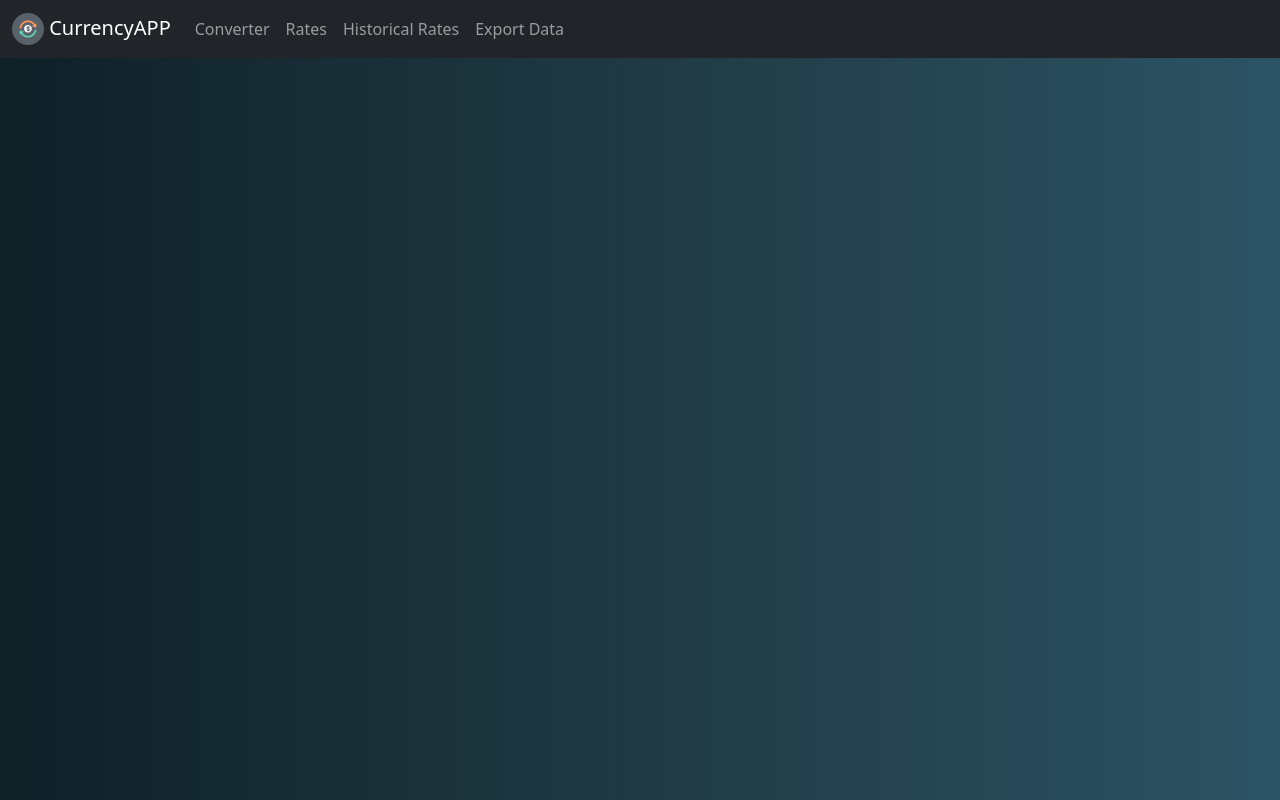
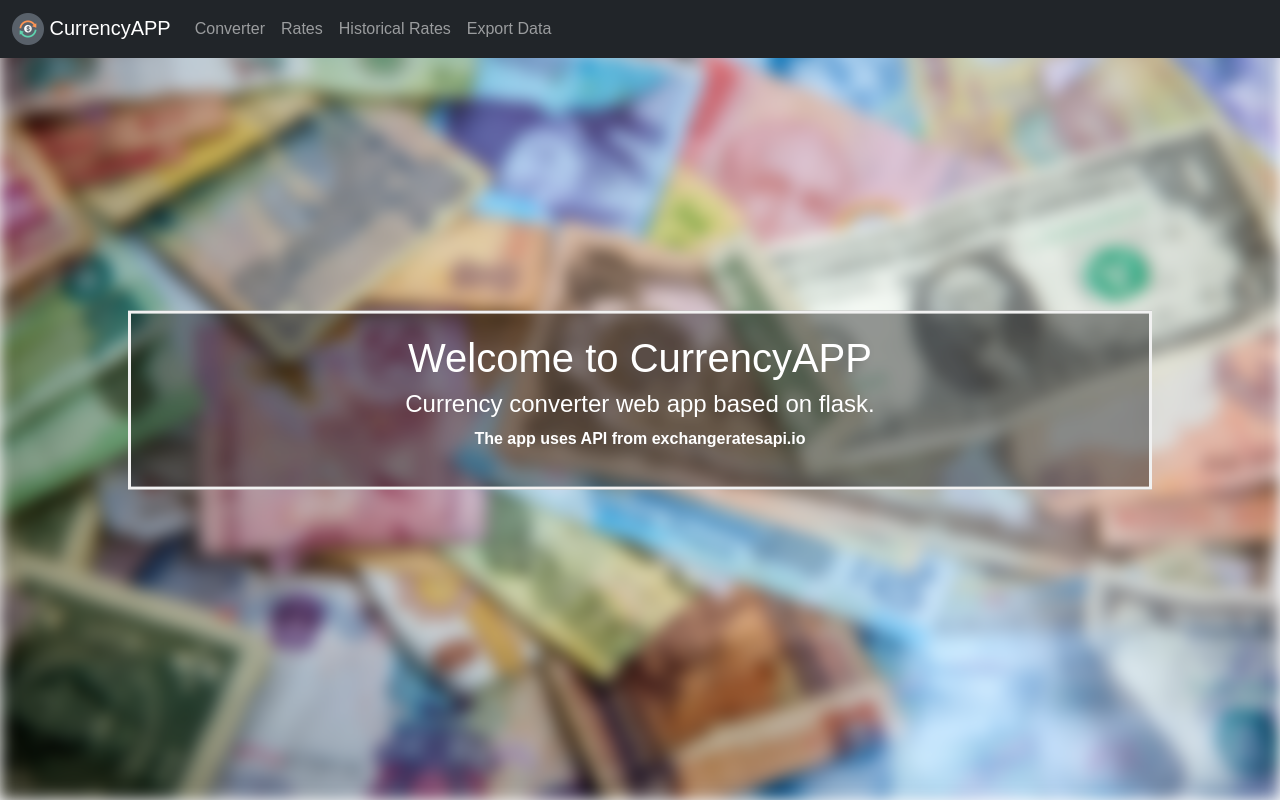
Before and after one commit to aesavas/CurrencyAPP, a Flask app: page / in a window 1280 px wide. Run offline with Flask 2, Linux system fonts and the light colour scheme; some libraries are stand-ins or nearby versions.

Commit message:
Homepage has been included.

```diff
--- a/templates/includes/layout.html
+++ b/templates/includes/layout.html
@@ -7,6 +7,9 @@
     <title>Currency Application</title>
     <link rel="shortcut icon" href="{{url_for('static', filename='assets/images/favicon.ico')}}" type="image/x-icon">
     <link rel="stylesheet" href="{{ url_for('static', filename='/assets/style.css') }}">
+    {% block head_content %}
+
+    {% endblock head_content %}
 </head>
 <body>
     {% include "includes/navbar.html" %}
--- a/templates/index.html
+++ b/templates/index.html
@@ -1 +1,65 @@
-{% extends "includes/layout.html" %}
+<!DOCTYPE html>
+<html lang="en">
+<head>
+    <meta charset="UTF-8">
+    <meta name="viewport" content="width=device-width, initial-scale=1.0">
+    <link href="https://cdn.jsdelivr.net/npm/bootstrap@5.0.0-beta1/dist/css/bootstrap.min.css" rel="stylesheet" integrity="sha384-giJF6kkoqNQ00vy+HMDP7azOuL0xtbfIcaT9wjKHr8RbDVddVHyTfAAsrekwKmP1" crossorigin="anonymous">
+    <title>Currency Application</title>
+    <link rel="shortcut icon" href="{{url_for('static', filename='assets/images/favicon.ico')}}" type="image/x-icon">
+    <style>
+        body, html {
+        height: 100%;
+        margin: 0;
+        font-family: Arial, Helvetica, sans-serif;
+        }
+
+        * {
+        box-sizing: border-box;
+        }
+
+        .bg-image {
+        /* The image used */
+        background-image: url("{{ url_for('static',filename='assets/images/money.jpg') }}");
+
+        /* Add the blur effect */
+        filter: blur(8px);
+        -webkit-filter: blur(8px);
+
+        /* Full height */
+        height: 100%;
+
+        /* Center and scale the image nicely */
+        background-position: center;
+        background-repeat: no-repeat;
+        background-size: cover;
+        }
+
+        /* Position text in the middle of the page/image */
+        .bg-text {
+        background-color: rgb(0,0,0); /* Fallback color */
+        background-color: rgba(0,0,0, 0.4); /* Black w/opacity/see-through */
+        color: white;
+        font-weight: bold;
+        border: 3px solid #f1f1f1;
+        position: absolute;
+        top: 50%;
+        left: 50%;
+        transform: translate(-50%, -50%);
+        z-index: 2;
+        width: 80%;
+        padding: 20px;
+        text-align: center;
+        }
+    </style>
+</head>
+<body>
+    {% include "includes/navbar.html" %}
+    <div class="bg-image"></div>
+    <div class="bg-text">
+    <h1>Welcome to CurrencyAPP</h1>
+    <h4>Currency converter web app based on flask.</h4>
+    <p>The app uses API from exchangeratesapi.io</p>
+    </div>
+
+</body>
+</html>
```
Also changed, not shown: static/assets/images/money.jpg (added).
